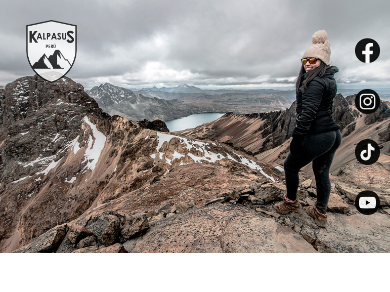
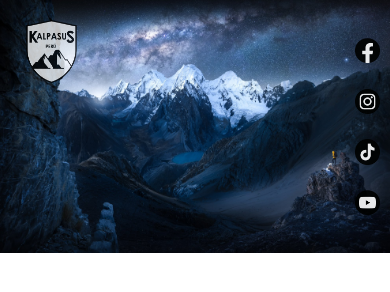
Before and after one commit to aerostain/otherkalpasusweb, a plain HTML site: page index.html in a window 390 px wide. Drawn offline with Linux system fonts and the light colour scheme.

Commit message:
Revision02

```diff
--- a/style.css
+++ b/style.css
@@ -23,7 +23,7 @@ body::-webkit-scrollbar {
 }
 
 .header{
-    background: url(img/backc.jpg) no-repeat center center;
+    background: url(img/Fondo.jpg) no-repeat center center;
     background-size:cover;
     height: 100vh;
     margin: 0;
@@ -69,7 +69,7 @@ body::-webkit-scrollbar {
         }
 
     .header{
-        background: url(img/backc.jpg) no-repeat center center;
+        background: url(img/Fondo.jpg) no-repeat center center;
         background-size:cover;
         height: 30vh;
         margin: 0;
```
Also changed, not shown: img/Fondo.jpg (added).
